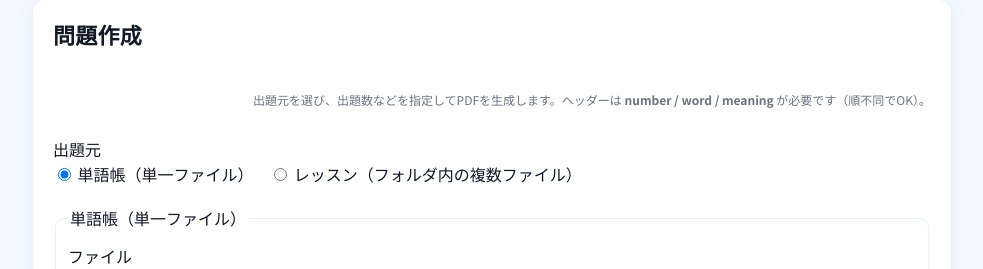
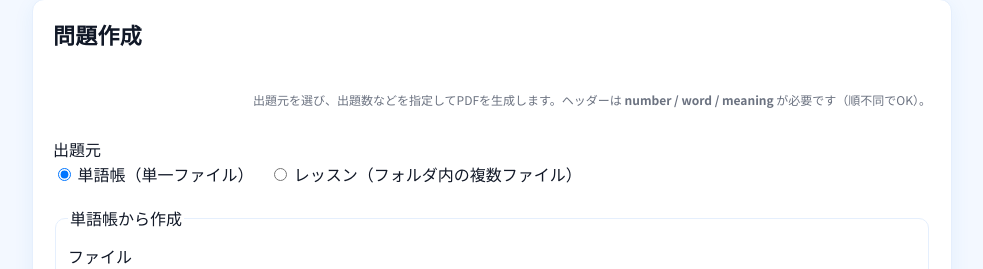
Before and after one commit to ikehabsngasuki/--app-3, a Flask app: page /make in a window 1280 px wide. Shown: the part 83-352 px from the top of the page, without its empty margins (148-1131 px from the left). Run offline with Flask 3, Linux system fonts and the light colour scheme.

Commit message:
fixed make.html

```diff
--- a/templates/make.html
+++ b/templates/make.html
@@ -33,7 +33,7 @@
 
     <!-- 単語帳（単一ファイル）ブロック -->
     <fieldset class="mode-block" id="block-single" data-mode="single">
-      <legend>単語帳（単一ファイル）</legend>
+      <legend>単語帳から作成</legend>
 
       <div class="field">
         <label for="filename">ファイル</label>
@@ -79,7 +79,7 @@
 
     <!-- レッスン（複数ファイル）ブロック -->
     <fieldset class="mode-block" id="block-lessons" data-mode="lessons">
-      <legend>レッスン（フォルダ内の複数ファイル）</legend>
+      <legend>教科書準拠テキストから作成</legend>
 
       <div class="field">
         <label for="lesson_folder">フォルダ</label>
```
